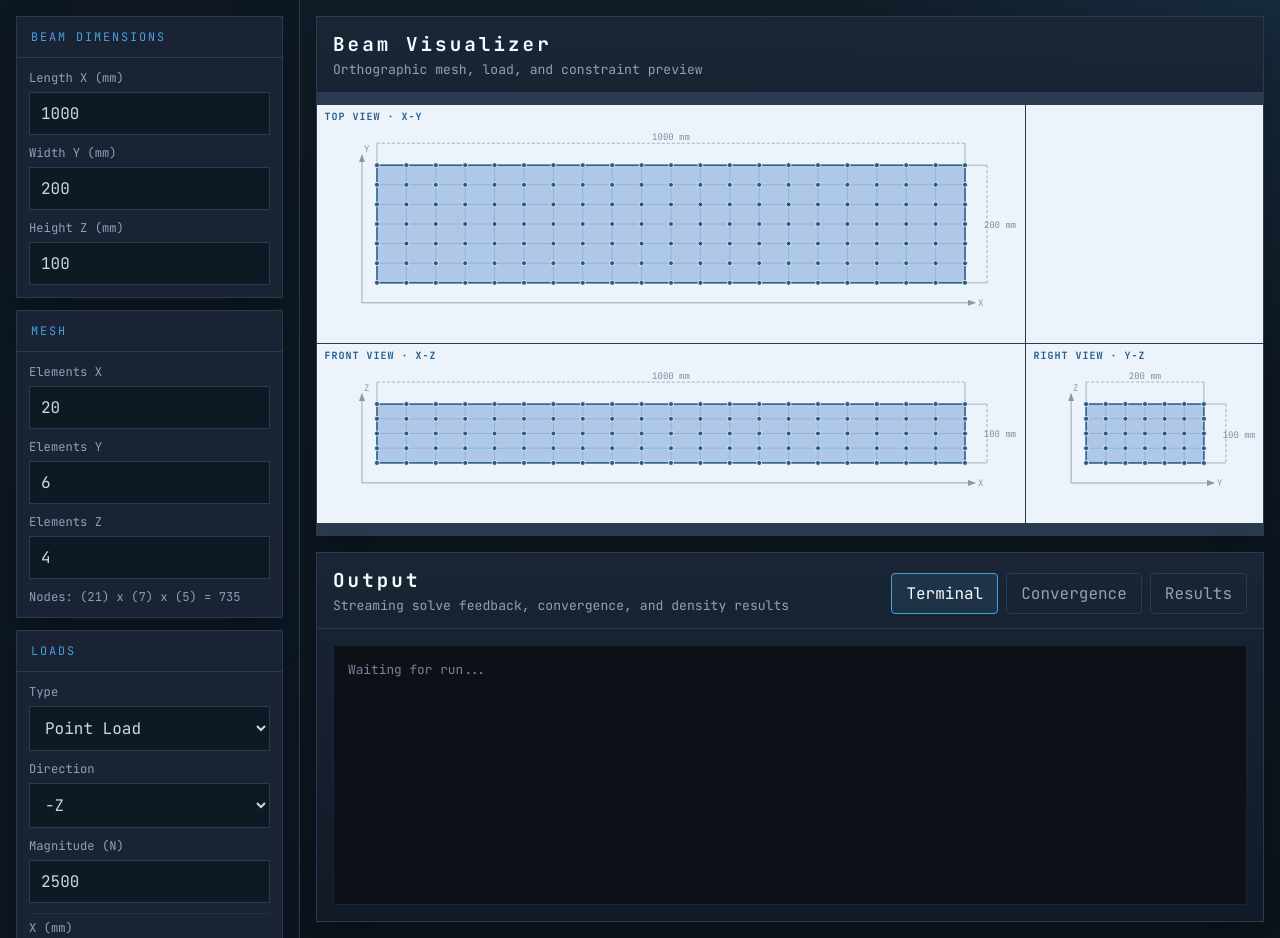
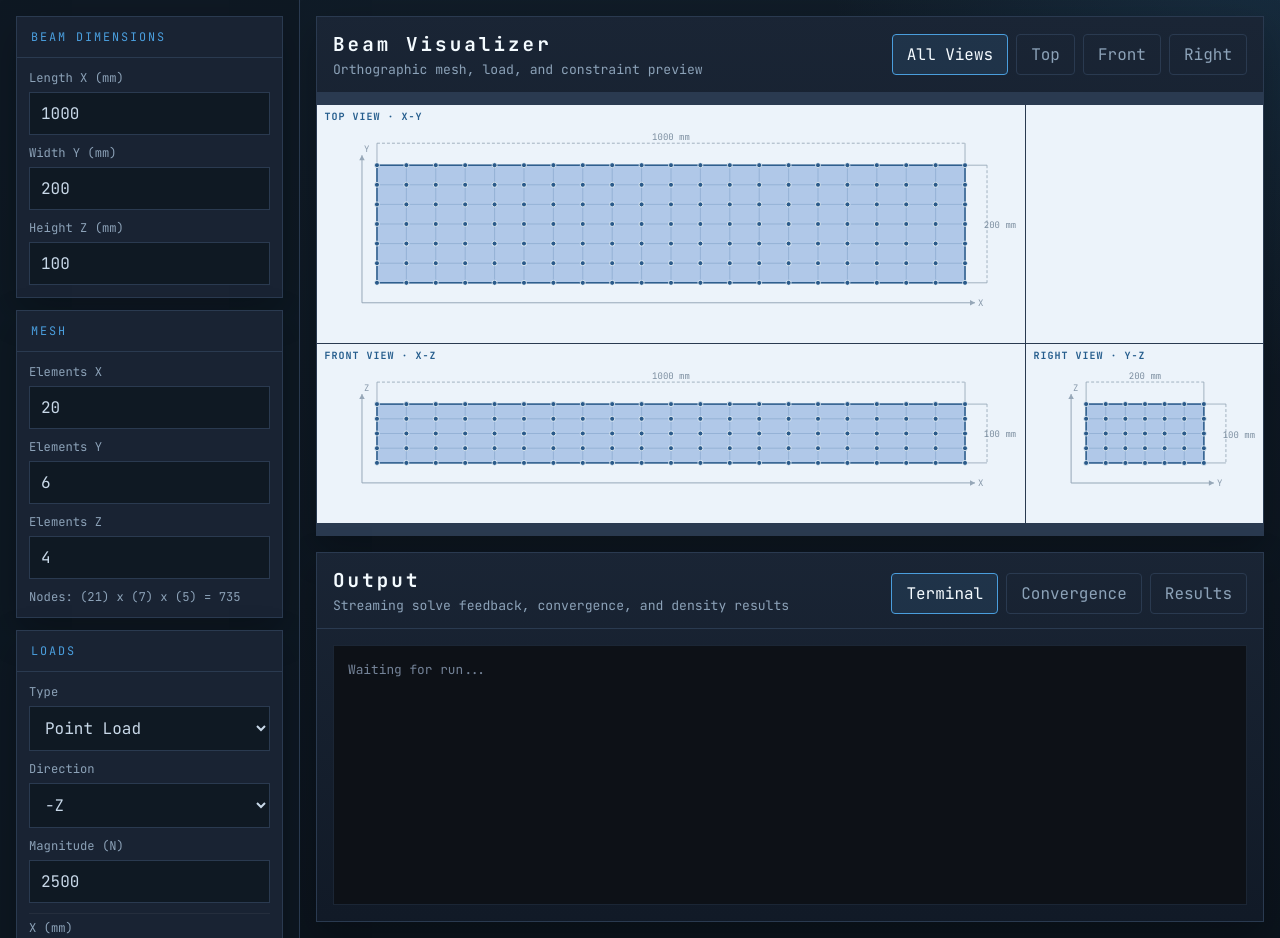
Before and after one commit to IvanYeung0610/3D-Topology-Optimizer-WebApp, a Flask app: page / in a window 1280 px wide. Shown: the part 76-1014 px from the top of the page. Run offline with Flask 3, Linux system fonts and the light colour scheme.

Commit message:
Added tabs to the beam visualizer section to show individual views

```diff
--- a/static/main.js
+++ b/static/main.js
@@ -10,6 +10,7 @@ const MM_PER_M = 1000;
 const state = {
   dimensions: { lx: 1000, ly: 200, lz: 100 },
   mesh: { nx: 20, ny: 6, nz: 4 },
+  viewMode: "all",
   advanced: {
     E_mod: 200e9,
     nu: 0.3,
@@ -90,8 +91,9 @@ const elements = {
   panelToggle: document.getElementById("panelToggle"),
   sidePanel: document.getElementById("sidePanel"),
   geometryWarning: document.getElementById("geometryWarning"),
-  tabButtons: [...document.querySelectorAll(".tab-button")],
-  tabPanels: [...document.querySelectorAll(".tab-panel")],
+  tabButtons: [...document.querySelectorAll(".output-surface .tab-button")],
+  tabPanels: [...document.querySelectorAll(".output-surface .tab-panel")],
+  visualizerTabButtons: [...document.querySelectorAll(".visualizer-tab-button")],
 };
 
 function toMillimeters(valueInMeters) {
@@ -268,6 +270,7 @@ function renderVisualizer() {
     mesh: state.mesh,
     loads: state.loads,
     constraints: state.constraints,
+    viewMode: state.viewMode,
     unitLabel: "mm",
   });
 }
@@ -458,6 +461,14 @@ function openTab(tabName) {
   for (const panel of elements.tabPanels) {
     panel.classList.toggle("active", panel.dataset.panel === tabName);
   }
+}
+
+function openVisualizerTab(viewMode) {
+  state.viewMode = viewMode;
+  for (const button of elements.visualizerTabButtons) {
+    button.classList.toggle("active", button.dataset.visualizerTab === viewMode);
+  }
+  renderVisualizer();
 }
 
 function clearTerminal() {
@@ -781,6 +792,10 @@ function bindEvents() {
   for (const button of elements.tabButtons) {
     button.addEventListener("click", () => openTab(button.dataset.tab));
   }
+
+  for (const button of elements.visualizerTabButtons) {
+    button.addEventListener("click", () => openVisualizerTab(button.dataset.visualizerTab));
+  }
 }
 
 async function init() {
--- a/static/style.css
+++ b/static/style.css
@@ -398,6 +398,10 @@ button {
   justify-content: center;
 }
 
+.visualizer-tab-bar {
+  flex-wrap: wrap;
+}
+
 .view-cell,
 .view-spacer {
   position: relative;
@@ -435,6 +439,18 @@ button {
   color: #6f8296;
   letter-spacing: 0.18em;
   font-size: 0.76rem;
+}
+
+.visualizer-grid[data-view-mode="top"] .front-view,
+.visualizer-grid[data-view-mode="top"] .right-view,
+.visualizer-grid[data-view-mode="top"] .view-spacer,
+.visualizer-grid[data-view-mode="front"] .top-view,
+.visualizer-grid[data-view-mode="front"] .right-view,
+.visualizer-grid[data-view-mode="front"] .view-spacer,
+.visualizer-grid[data-view-mode="right"] .top-view,
+.visualizer-grid[data-view-mode="right"] .front-view,
+.visualizer-grid[data-view-mode="right"] .view-spacer {
+  display: none;
 }
 
 .output-header {
--- a/static/visualizer.js
+++ b/static/visualizer.js
@@ -30,6 +30,14 @@ function el(tag, attrs, inner) {
 const line = (x1, y1, x2, y2, attrs = {}) => el("line", { x1, y1, x2, y2, ...attrs });
 const rect = (x, y, width, height, attrs = {}) => el("rect", { x, y, width, height, ...attrs });
 const text = (x, y, content, attrs = {}) => el("text", { x, y, ...attrs }, content);
+const polygon = (points, attrs = {}) =>
+  el(
+    "polygon",
+    {
+      points: points.map(([x, y]) => `${x},${y}`).join(" "),
+      ...attrs,
+    }
+  );
 
 function toFixedNumber(value, digits = 4) {
   return Number.parseFloat(Number(value).toFixed(digits));
@@ -61,6 +69,7 @@ function defaultState() {
     mesh: { nx: 20, ny: 6, nz: 4 },
     loads: [],
     constraints: [],
+    viewMode: "all",
     unitLabel: "mm",
   };
 }
@@ -82,9 +91,14 @@ export class BeamVisualizer {
       mesh: { ...state.mesh },
       loads: state.loads.map((load) => ({ ...load })),
       constraints: state.constraints.map((constraint) => ({ ...constraint })),
+      viewMode: state.viewMode || "all",
       unitLabel: state.unitLabel || "mm",
     };
     this.render();
+  }
+
+  getViewMode() {
+    return ["all", "top", "front", "right"].includes(this.state.viewMode) ? this.state.viewMode : "all";
   }
 
   destroy() {
@@ -104,10 +118,30 @@ export class BeamVisualizer {
     const totalWidth = this.grid.clientWidth || 700;
     const totalHeight = this.grid.clientHeight || 500;
     const { lx, ly, lz } = this.state.dimensions;
+    const mode = this.getViewMode();
+    if (mode !== "all") {
+      const singleViewDimensions = {
+        top: { width: lx, height: ly },
+        front: { width: lx, height: lz },
+        right: { width: ly, height: lz },
+      }[mode];
+      const scaleWidth = (totalWidth - 2 * PAD) / singleViewDimensions.width;
+      const scaleHeight = (totalHeight - 2 * PAD) / singleViewDimensions.height;
+      const scale = Math.max(0.005, Math.min(scaleWidth, scaleHeight));
+      return {
+        mode,
+        scale,
+        col0: totalWidth,
+        col1: totalWidth,
+        row0: totalHeight,
+        row1: totalHeight,
+      };
+    }
     const scaleWidth = (totalWidth - 4 * PAD) / (lx + ly);
     const scaleHeight = (totalHeight - 4 * PAD) / (ly + lz);
     const scale = Math.max(0.005, Math.min(scaleWidth, scaleHeight));
     return {
+      mode,
       scale,
       col0: 2 * PAD + lx * scale,
       col1: 2 * PAD + ly * scale,
@@ -117,19 +151,68 @@ export class BeamVisualizer {
   }
 
   applyLayout(layout) {
-    this.grid.style.gridTemplateColumns = `${Math.round(layout.col0)}px ${Math.round(layout.col1)}px`;
-    this.grid.style.gridTemplateRows = `${Math.round(layout.row0)}px ${Math.round(layout.row1)}px`;
+    this.grid.dataset.viewMode = layout.mode;
+    if (layout.mode === "all") {
+      this.grid.style.gridTemplateColumns = `${Math.round(layout.col0)}px ${Math.round(layout.col1)}px`;
+      this.grid.style.gridTemplateRows = `${Math.round(layout.row0)}px ${Math.round(layout.row1)}px`;
+      return;
+    }
+    this.grid.style.gridTemplateColumns = "minmax(0, 1fr)";
+    this.grid.style.gridTemplateRows = "minmax(0, 1fr)";
   }
 
   getDefs() {
-    return `<defs>
-      <marker id="aL" markerWidth="8" markerHeight="8" refX="7" refY="3" orient="auto">
-        <path d="M0,0 L0,6 L8,3z" fill="${COLORS.load}"/>
-      </marker>
-      <marker id="aA" markerWidth="8" markerHeight="8" refX="7" refY="3" orient="auto">
-        <path d="M0,0 L0,6 L8,3z" fill="#8798aa"/>
-      </marker>
-    </defs>`;
+    return "";
+  }
+
+  arrowHead(tipX, tipY, orientation, size, fill) {
+    if (orientation === "right") {
+      return polygon(
+        [
+          [tipX, tipY],
+          [tipX - size, tipY - size * 0.55],
+          [tipX - size, tipY + size * 0.55],
+        ],
+        { fill }
+      );
+    }
+    if (orientation === "left") {
+      return polygon(
+        [
+          [tipX, tipY],
+          [tipX + size, tipY - size * 0.55],
+          [tipX + size, tipY + size * 0.55],
+        ],
+        { fill }
+      );
+    }
+    if (orientation === "up") {
+      return polygon(
+        [
+          [tipX, tipY],
+          [tipX - size * 0.55, tipY + size],
+          [tipX + size * 0.55, tipY + size],
+        ],
+        { fill }
+      );
+    }
+    return polygon(
+      [
+        [tipX, tipY],
+        [tipX - size * 0.55, tipY - size],
+        [tipX + size * 0.55, tipY - size],
+      ],
+      { fill }
+    );
+  }
+
+  arrowLine(x1, y1, x2, y2, orientation, stroke, strokeWidth = 1.8, headSize = 7) {
+    return (
+      line(x1, y1, x2, y2, {
+        stroke,
+        "stroke-width": strokeWidth,
+      }) + this.arrowHead(x2, y2, orientation, headSize, stroke)
+    );
   }
 
   dimLine(x1, y1, x2, y2, label, offset, horizontal) {
@@ -165,21 +248,13 @@ export class BeamVisualizer {
 
   axes(x0, y0, x1, y1, xLabel, yLabel) {
     return (
-      line(x0 - 15, y1 + 20, x1 + 10, y1 + 20, {
-        stroke: "#96a7b8",
-        "stroke-width": 1,
-        "marker-end": "url(#aA)",
-      }) +
+      this.arrowLine(x0 - 15, y1 + 20, x1 + 10, y1 + 20, "right", "#96a7b8", 1, 5) +
       text(x1 + 13, y1 + 23, xLabel, {
         "font-size": 9,
         fill: "#8798aa",
         "font-family": "JetBrains Mono",
       }) +
-      line(x0 - 15, y1 + 20, x0 - 15, y0 - 10, {
-        stroke: "#96a7b8",
-        "stroke-width": 1,
-        "marker-end": "url(#aA)",
-      }) +
+      this.arrowLine(x0 - 15, y1 + 20, x0 - 15, y0 - 10, "up", "#96a7b8", 1, 5) +
       text(x0 - 13, y0 - 13, yLabel, {
         "font-size": 9,
         fill: "#8798aa",
@@ -375,46 +450,22 @@ export class BeamVisualizer {
     const label = this.loadLabel(load, showLabel);
     let out = "";
     if (viewDirection === "+z") {
-      out += line(sx, sy + arrowLength, sx, sy, {
-        stroke: COLORS.load,
-        "stroke-width": 1.8,
-        "marker-end": "url(#aL)",
-      });
+      out += this.arrowLine(sx, sy + arrowLength, sx, sy, "up", COLORS.load);
       if (label) out += text(sx + 4, sy + arrowLength + 10, label, this.loadTextAttrs());
     } else if (viewDirection === "-z") {
-      out += line(sx, sy - arrowLength, sx, sy, {
-        stroke: COLORS.load,
-        "stroke-width": 1.8,
-        "marker-end": "url(#aL)",
-      });
+      out += this.arrowLine(sx, sy - arrowLength, sx, sy, "down", COLORS.load);
       if (label) out += text(sx + 4, sy - arrowLength - 4, label, this.loadTextAttrs());
     } else if (viewDirection === "+x") {
-      out += line(sx - arrowLength, sy, sx, sy, {
-        stroke: COLORS.load,
-        "stroke-width": 1.8,
-        "marker-end": "url(#aL)",
-      });
+      out += this.arrowLine(sx - arrowLength, sy, sx, sy, "right", COLORS.load);
       if (label) out += text(sx - arrowLength - 2, sy - 4, label, { ...this.loadTextAttrs(), "text-anchor": "end" });
     } else if (viewDirection === "-x") {
-      out += line(sx + arrowLength, sy, sx, sy, {
-        stroke: COLORS.load,
-        "stroke-width": 1.8,
-        "marker-end": "url(#aL)",
-      });
+      out += this.arrowLine(sx + arrowLength, sy, sx, sy, "left", COLORS.load);
       if (label) out += text(sx + arrowLength + 2, sy - 4, label, this.loadTextAttrs());
     } else if (viewDirection === "+y") {
-      out += line(sx, sy + arrowLength, sx, sy, {
-        stroke: COLORS.load,
-        "stroke-width": 1.8,
-        "marker-end": "url(#aL)",
-      });
+      out += this.arrowLine(sx, sy + arrowLength, sx, sy, "up", COLORS.load);
       if (label) out += text(sx + 4, sy + arrowLength + 10, label, this.loadTextAttrs());
     } else if (viewDirection === "-y") {
-      out += line(sx, sy - arrowLength, sx, sy, {
-        stroke: COLORS.load,
-        "stroke-width": 1.8,
-        "marker-end": "url(#aL)",
-      });
+      out += this.arrowLine(sx, sy - arrowLength, sx, sy, "down", COLORS.load);
       if (label) out += text(sx + 4, sy - arrowLength - 4, label, this.loadTextAttrs());
     }
     return out;
--- a/templates/index.html
+++ b/templates/index.html
@@ -240,8 +240,14 @@
               <h2>Beam Visualizer</h2>
               <p>Orthographic mesh, load, and constraint preview</p>
             </div>
+            <div class="tab-bar visualizer-tab-bar" aria-label="Beam visualizer views">
+              <button class="tab-button visualizer-tab-button active" type="button" data-visualizer-tab="all">All Views</button>
+              <button class="tab-button visualizer-tab-button" type="button" data-visualizer-tab="top">Top</button>
+              <button class="tab-button visualizer-tab-button" type="button" data-visualizer-tab="front">Front</button>
+              <button class="tab-button visualizer-tab-button" type="button" data-visualizer-tab="right">Right</button>
+            </div>
           </div>
-          <div id="visualizerGrid" class="visualizer-grid">
+          <div id="visualizerGrid" class="visualizer-grid" data-view-mode="all">
             <div class="view-cell top-view">
               <span class="view-label">TOP VIEW · X-Y</span>
               <svg id="svgTop"></svg>
```
